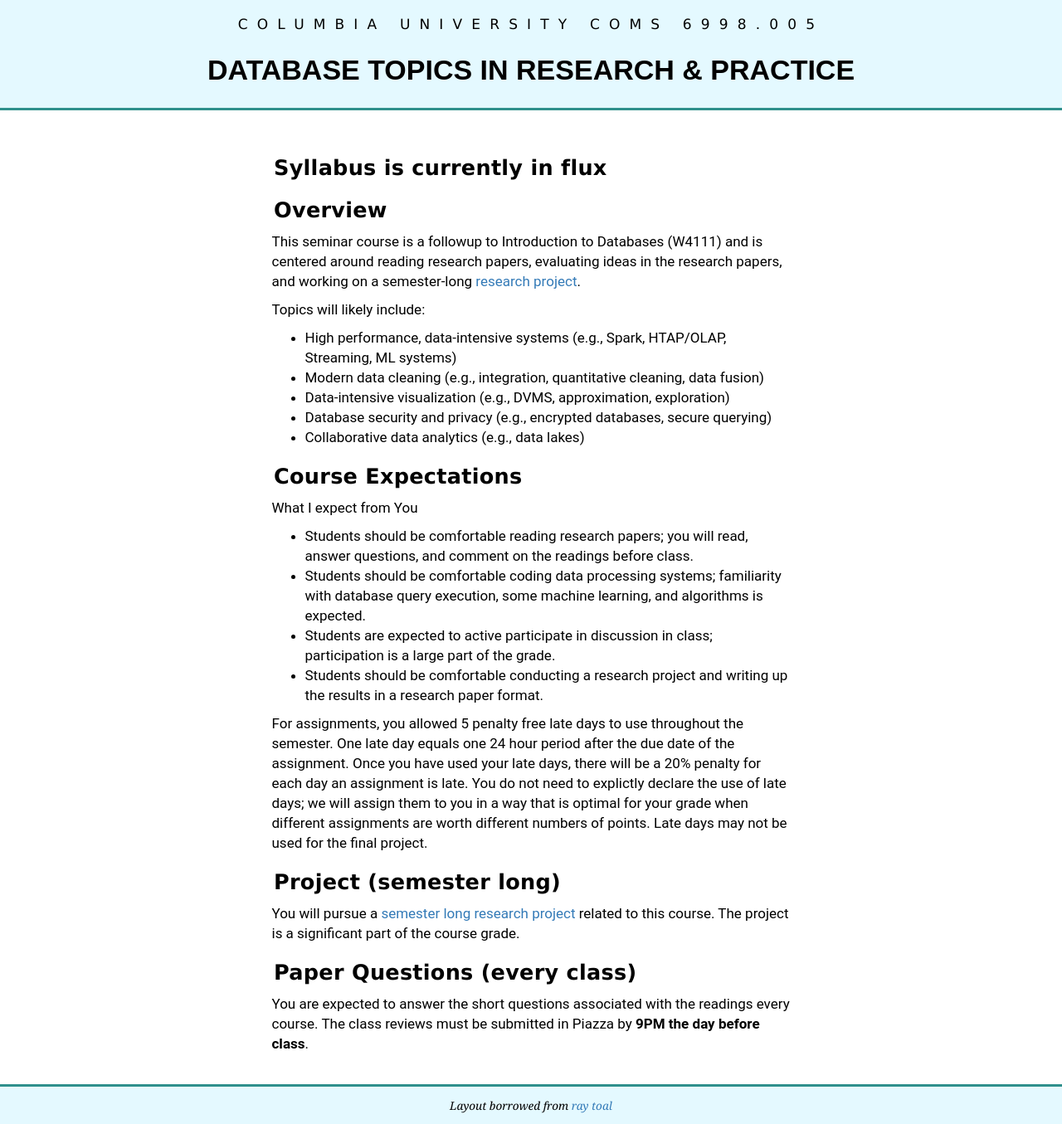
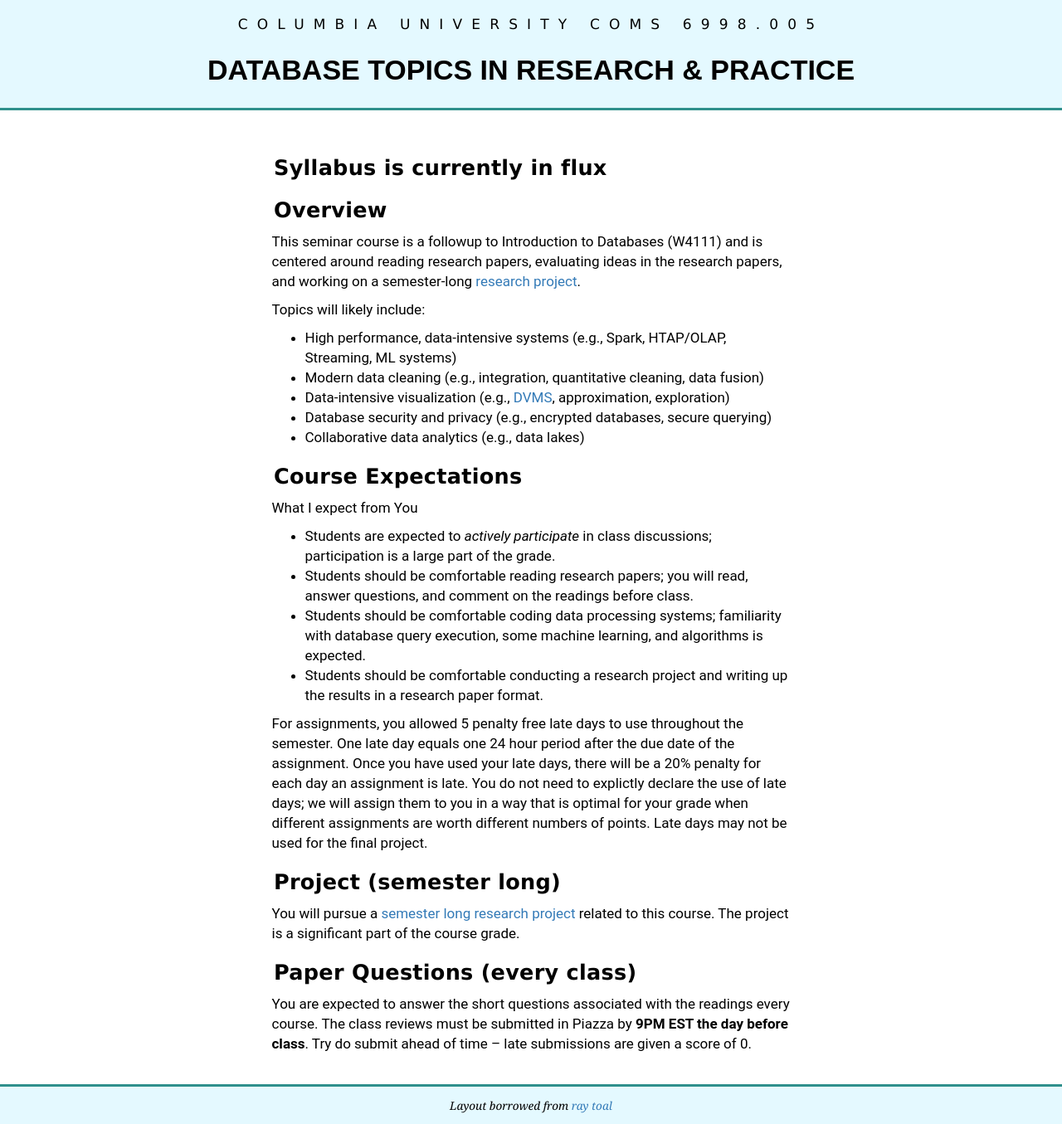
Before and after one commit to columbiadb/columbiadb.github.io, a Jekyll site: the page built from syllabus.md, in a window 1280 px wide. Shown: the whole page at 83% size. Built offline with Jekyll 4.4.1, drawn with Linux system fonts in a browser that asks for light colours.

Commit message:
updated website

```diff
--- a/syllabus.md
+++ b/syllabus.md
@@ -12,7 +12,7 @@ Topics will likely include:
 
 * High performance, data-intensive systems (e.g., Spark, HTAP/OLAP, Streaming, ML systems)
 * Modern data cleaning (e.g., integration, quantitative cleaning, data fusion)
-* Data-intensive visualization (e.g., DVMS, approximation, exploration)
+* Data-intensive visualization (e.g., [DVMS](https://cudbg.github.io/lab/), approximation, exploration)
 * Database security and privacy (e.g., encrypted databases, secure querying)
 * Collaborative data analytics (e.g., data lakes)
 
@@ -20,9 +20,9 @@ Topics will likely include:
 
 What I expect from You
 
+* Students are expected to *actively participate* in class discussions; participation is a large part of the grade.
 * Students should be comfortable reading research papers; you will read, answer questions, and comment on the readings before class.
 * Students should be comfortable coding data processing systems;  familiarity with database query execution, some machine learning, and algorithms is expected.
-* Students are expected to active participate in discussion in class; participation is a large part of the grade.
 * Students should be comfortable conducting a research project and writing up the results in a research paper format.
 
 For assignments, you allowed 5 penalty free late days to use throughout the semester. One late day equals one 24 hour period after the due date of the assignment. Once you have used your late days, there will be a 20% penalty for each day an assignment is late. You do not need to explictly declare the use of late days; we will assign them to you in a way that is optimal for your grade when different assignments are worth different numbers of points. Late days may not be used for the final project.
@@ -38,7 +38,7 @@ The project is a significant part of the course grade.
 #### Paper Questions (every class)
 
 You are expected to answer the short questions associated with the readings every course.
-The class reviews must be submitted in Piazza by **9PM the day before class**.
+The class reviews must be submitted in Piazza by **9PM EST the day before class**.  Try do submit ahead of time -- late submissions are given a score of 0.
 
 
 <!--
```
